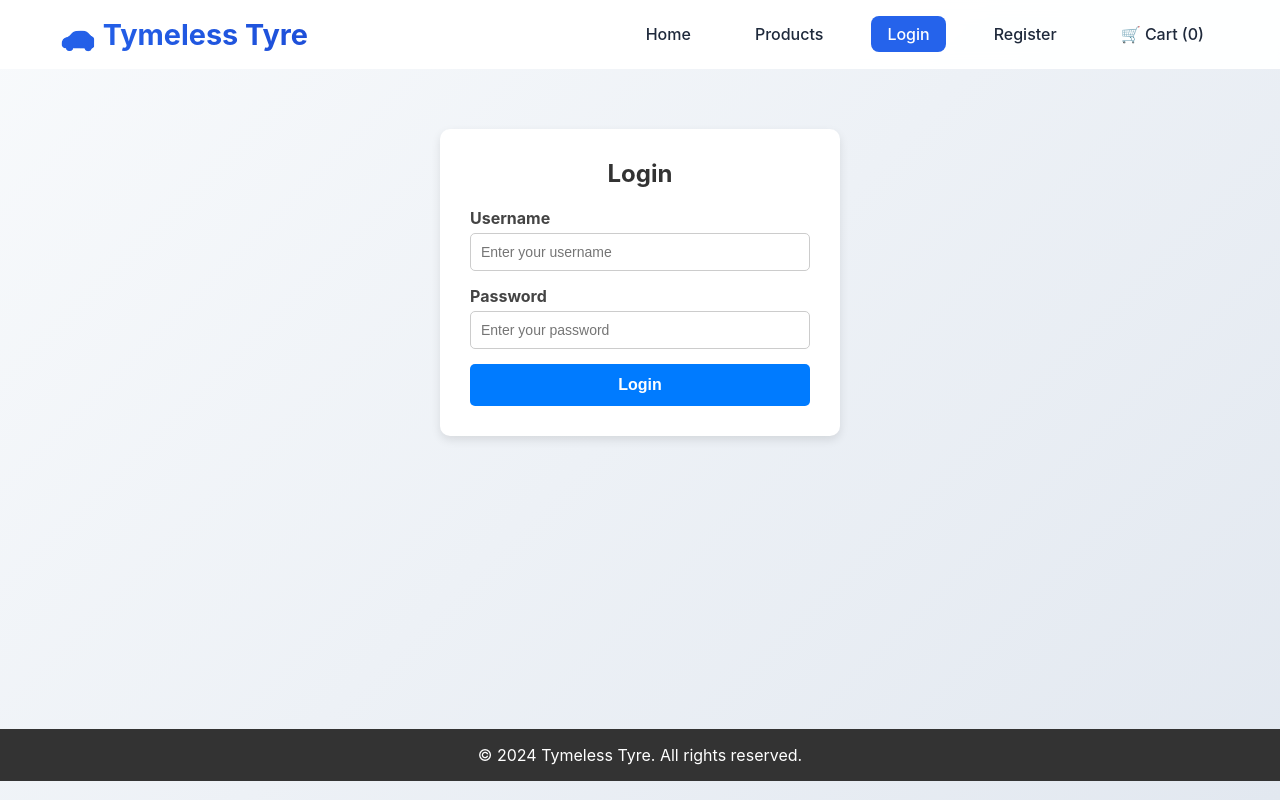
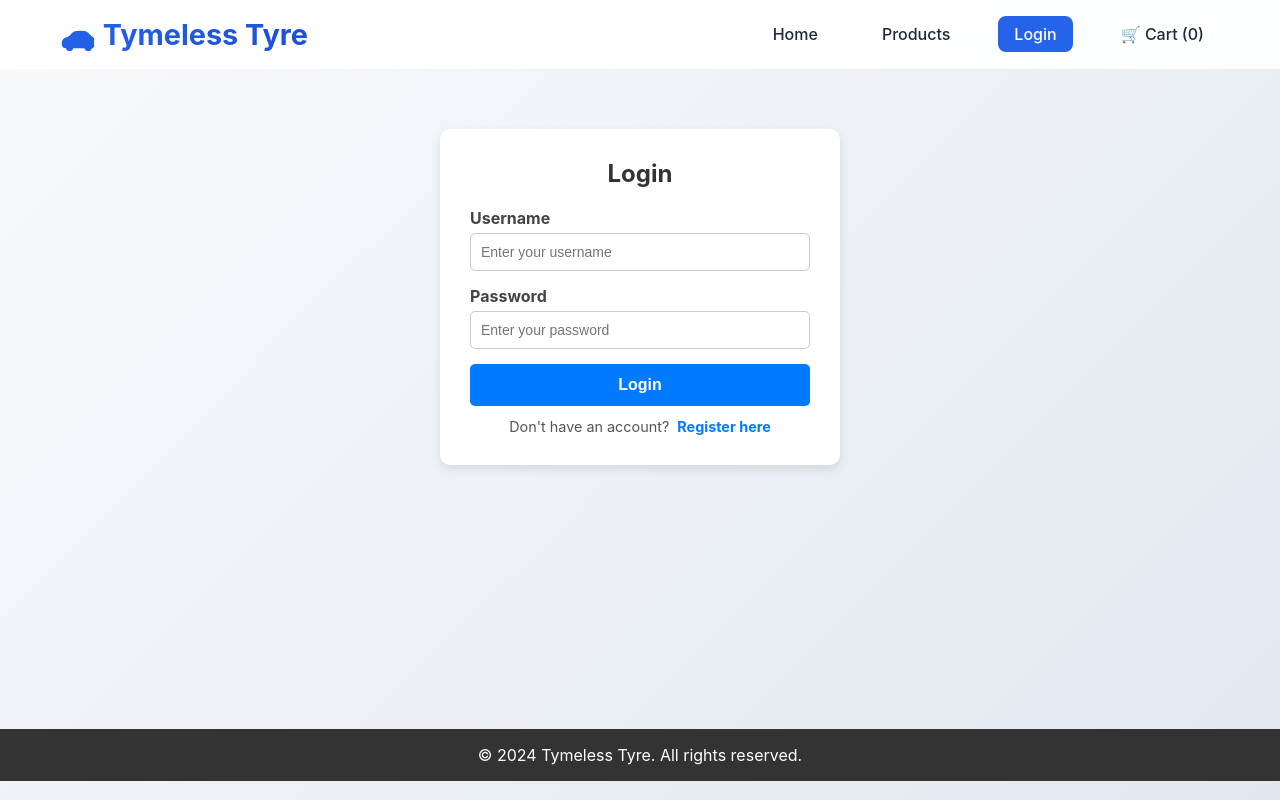
Before and after one commit to phelomadubela/Tymelesstyre-frontend, a Vue app: page /login in a window 1280 px wide. Built offline with nearby package versions, Linux system fonts and the light colour scheme.

Commit message:
updated adminUserManagement

```diff
--- a/src/components/layout/AppHeader.vue
+++ b/src/components/layout/AppHeader.vue
@@ -9,7 +9,6 @@
         <router-link to="/" class="nav-link">Home</router-link>
         <router-link to="/products" class="nav-link">Products</router-link>
         <router-link to="/login" class="nav-link">Login</router-link>
-        <router-link to="/register" class="nav-link">Register</router-link>
 
         <router-link to="/cart" class="nav-link"> 🛒 Cart ({{ cartItemCount }}) </router-link>
       </nav>
--- a/src/views/AdminUsersManagement.vue
+++ b/src/views/AdminUsersManagement.vue
@@ -13,25 +13,25 @@
         </tr>
       </thead>
       <tbody>
-        <tr v-for="user in users" :key="user.id">
-          <td>{{ user.id }}</td>
+        <tr v-for="user in users" :key="user.userId">
+          <td>{{ user.userId }}</td>
           <td>
             <input
-              v-if="editUser && editUser.id === user.id"
+              v-if="editUser && editUser.userId === user.userId"
               v-model="editUser.username"
             />
             <span v-else>{{ user.username }}</span>
           </td>
           <td>
             <input
-              v-if="editUser && editUser.id === user.id"
+              v-if="editUser && editUser.userId === user.userId"
               v-model="editUser.email"
             />
             <span v-else>{{ user.email }}</span>
           </td>
           <td>
             <select
-              v-if="editUser && editUser.id === user.id"
+              v-if="editUser && editUser.userId === user.userId"
               v-model="editUser.role"
               disabled
             >
@@ -41,19 +41,19 @@
           </td>
           <td>
             <button
-              v-if="editUser && editUser.id === user.id"
-              @click="updateUser(user.id)"
+              v-if="editUser && editUser.userId === user.userId"
+              @click="updateUser(user.userId)"
             >
               Save
             </button>
             <button
-              v-if="editUser && editUser.id === user.id"
+              v-if="editUser && editUser.userId === user.userId"
               @click="cancelEdit"
             >
               Cancel
             </button>
             <button v-else @click="startEdit(user)">Edit</button>
-            <button @click="deleteUser(user.id)">Delete</button>
+            <button @click="deleteUser(user.userId)">Delete</button>
           </td>
         </tr>
       </tbody>
@@ -79,8 +79,8 @@ export default {
           "http://localhost:8080/tymelesstyre/admin/users"
         );
         if (!response.ok) throw new Error("Failed to fetch users");
+        const data = await response.json();
 
-        const data = await response.json();
         this.users = data.filter((u) => u.role === "CUSTOMER");
       } catch (err) {
         console.error("Error fetching users:", err);
@@ -93,27 +93,17 @@ export default {
     cancelEdit() {
       this.editUser = null;
     },
-    async updateUser(id) {
+    async updateUser(userId) {
       try {
-        const numericId = Number(id);
-
-        // Only send fields we want to update (not id)
-        const payload = {
-          username: this.editUser.username,
-          email: this.editUser.email,
-          role: this.editUser.role,
-        };
-
         const response = await fetch(
-          `http://localhost:8080/tymelesstyre/admin/users/${numericId}`,
+          `http://localhost:8080/tymelesstyre/admin/users/${userId}`,
           {
             method: "PUT",
             headers: { "Content-Type": "application/json" },
-            body: JSON.stringify(payload),
+            body: JSON.stringify(this.editUser),
           }
         );
         if (!response.ok) throw new Error("Update failed");
-
         this.editUser = null;
         await this.fetchUsers();
       } catch (err) {
@@ -121,19 +111,16 @@ export default {
         alert("Update failed");
       }
     },
-    async deleteUser(id) {
+    async deleteUser(userId) {
       if (!confirm("Are you sure you want to delete this user?")) return;
-
       try {
-        const numericId = Number(id);
         const response = await fetch(
-          `http://localhost:8080/tymelesstyre/admin/users/${numericId}`,
+          `http://localhost:8080/tymelesstyre/admin/users/${userId}`,
           {
             method: "DELETE",
           }
         );
         if (!response.ok) throw new Error("Delete failed");
-
         await this.fetchUsers();
       } catch (err) {
         console.error("Error deleting user:", err);
@@ -212,17 +199,17 @@ button:hover {
 button:nth-child(1) {
   background-color: #28a745;
   color: white;
-} /* Save */
+}
 button:nth-child(2) {
   background-color: #6c757d;
   color: white;
-} /* Cancel */
+}
 button:nth-child(3) {
   background-color: #007bff;
   color: white;
-} /* Edit */
+}
 button:nth-child(4) {
   background-color: #dc3545;
   color: white;
-} /* Delete */
+}
 </style>
--- a/src/views/LoginView.vue
+++ b/src/views/LoginView.vue
@@ -30,6 +30,12 @@
 
       <p v-if="error" class="error">{{ error }}</p>
     </form>
+
+
+    <p class="register-link">
+      Don't have an account?
+      <router-link to="/register">Register here</router-link>
+    </p>
   </div>
 </template>
 
@@ -53,8 +59,6 @@ export default {
 
       try {
         const user = await auth.login(this.username, this.password);
-
-
         this.$router.push(user.redirectPath);
       } catch (err) {
         this.error = err.message || "Login failed. Please try again.";
@@ -125,4 +129,20 @@ export default {
   margin-top: 10px;
   text-align: center;
 }
+
+.register-link {
+  text-align: center;
+  margin-top: 12px;
+  font-size: 0.9rem;
+  color: #555;
+}
+.register-link a {
+  color: #007bff;
+  text-decoration: none;
+  font-weight: bold;
+  margin-left: 4px;
+}
+.register-link a:hover {
+  text-decoration: underline;
+}
 </style>
```
